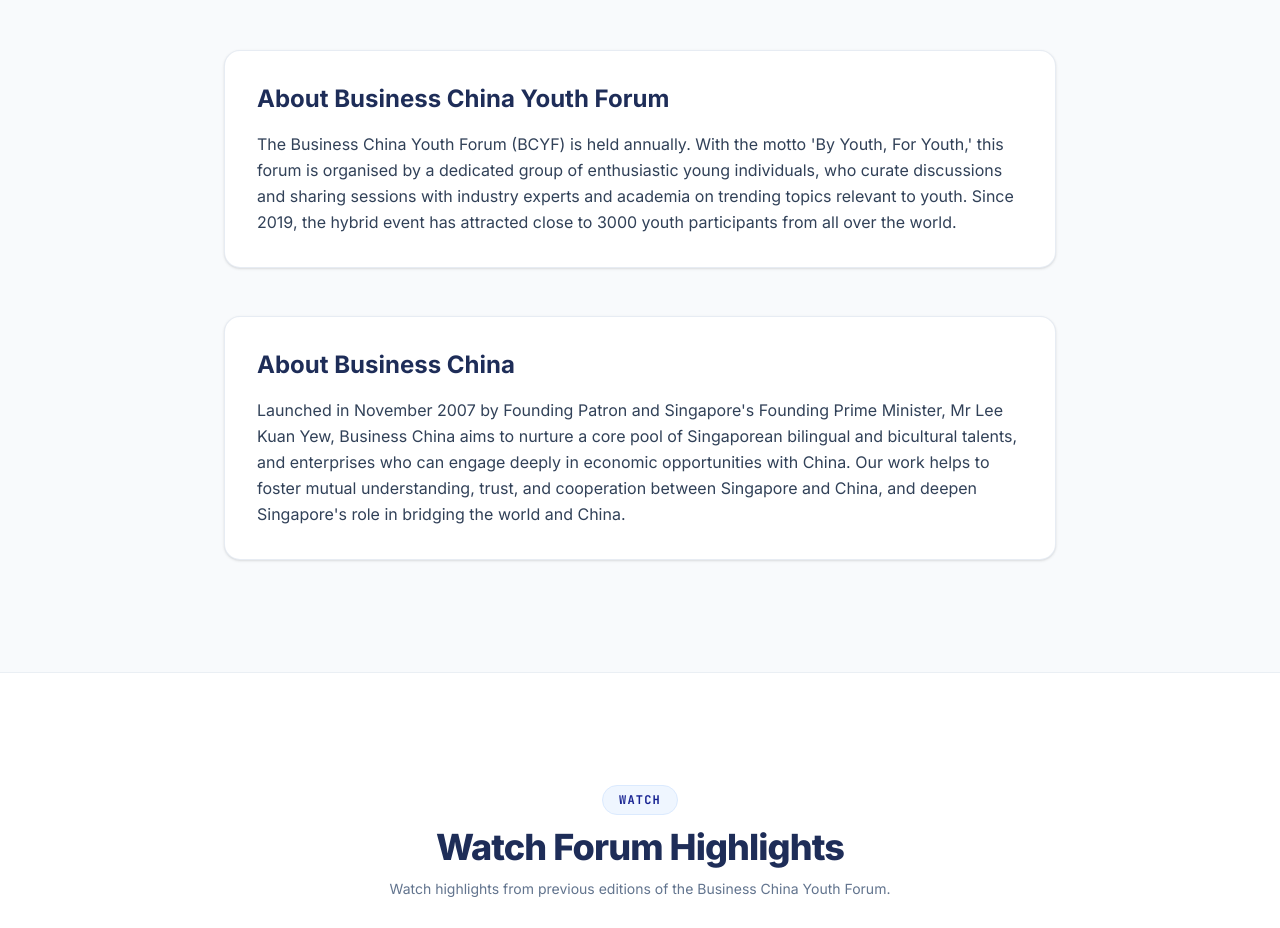
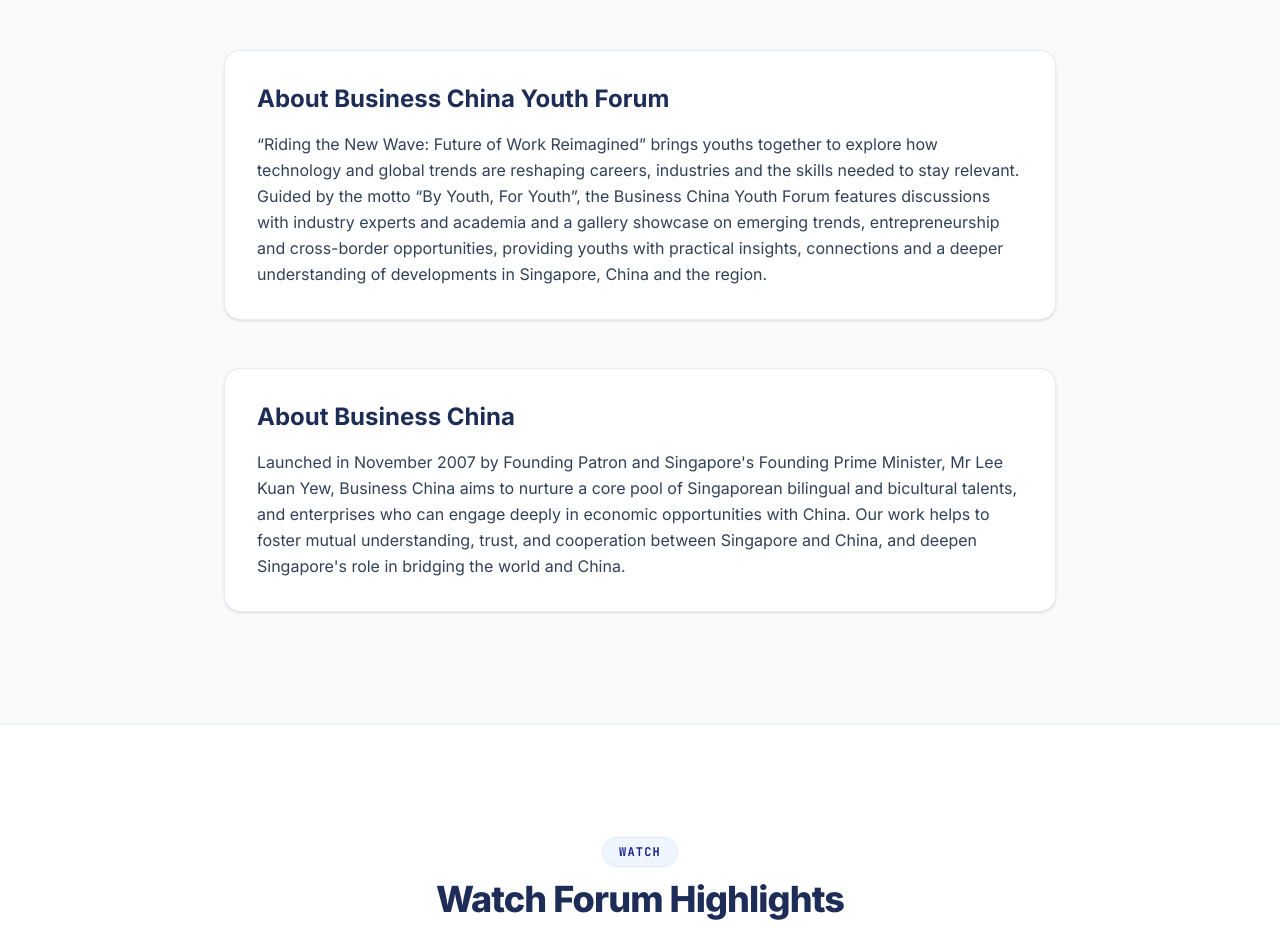
Before and after one commit to ThuraiiGanesh/bcyf, a React (Vite) app: page / in a window 1280 px wide. Shown: the part 5720-6648 px from the top of the page. Built offline with nearby package versions, Linux system fonts and the light colour scheme.

Commit message:
update: refresh Business China Youth Forum descriptions in English and Chinese

```diff
--- a/src/data.ts
+++ b/src/data.ts
@@ -131,7 +131,7 @@
     badge: 'ABOUT US',
     mainTitle: 'About Us',
     bcyfTitle: 'About Business China Youth Forum',
-    bcyfDesc: "The Business China Youth Forum (BCYF) is held annually. With the motto 'By Youth, For Youth,' this forum is organised by a dedicated group of enthusiastic young individuals, who curate discussions and sharing sessions with industry experts and academia on trending topics relevant to youth. Since 2019, the hybrid event has attracted close to 3000 youth participants from all over the world.",
+    bcyfDesc: "“Riding the New Wave: Future of Work Reimagined” brings youths together to explore how technology and global trends are reshaping careers, industries and the skills needed to stay relevant. Guided by the motto “By Youth, For Youth”, the Business China Youth Forum features discussions with industry experts and academia and a gallery showcase on emerging trends, entrepreneurship and cross-border opportunities, providing youths with practical insights, connections and a deeper understanding of developments in Singapore, China and the region.",
     bcTitle: 'About Business China',
     bcDesc: 'Launched in November 2007 by Founding Patron and Singapore\'s Founding Prime Minister, Mr Lee Kuan Yew, Business China aims to nurture a core pool of Singaporean bilingual and bicultural talents, and enterprises who can engage deeply in economic opportunities with China. Our work helps to foster mutual understanding, trust, and cooperation between Singapore and China, and deepen Singapore\'s role in bridging the world and China.'
   },
@@ -139,7 +139,7 @@
     badge: '关于我们',
     mainTitle: '关于我们',
     bcyfTitle: '关于通商中国青年论坛',
-    bcyfDesc: '通商中国青年论坛（BCYF）每年与慧眼中国环球论坛（FCGF）同期举行。本着"由青年，为青年"的宗旨，此论坛由一群才华洋溢的青年负责筹划，针对当下青年关心的热点课题与行业专家及学者展开深入的讨论与分享。自2019年以来，此活动已吸引了来自世界各地近3000名青年参与。',
+    bcyfDesc: '2026年通商中国青年论坛《乘风破浪：共创未来新职场》以“由青年，为青年”作使命，汇聚众多青年共同探索科技与全球趋势如何重塑职业和产业，并了解顺应时代所需要具备的相关技能。本次论坛将会包含行业专家与学者之间的专题讨论，以及关于新兴趋势、创业经历与跨境机遇的企业机构展示，为青年们提供新视野、新联系，同时使青年们对中国、新加坡及亚细安地区的发展拥有更深刻全面的认识。',
     bcTitle: '关于通商中国',
     bcDesc: '通商中国由创会赞助人新加坡建国总理李光耀先生在2007年11月启动，旨在凝聚一批核心的新加坡双语双文化人才和企业，作为推动与中国进行深层次经贸合作的中流砥柱。我们的活动项目致力于促进新加坡与中国人民之间的相互了解、信任和长期合作。'
   }
```
